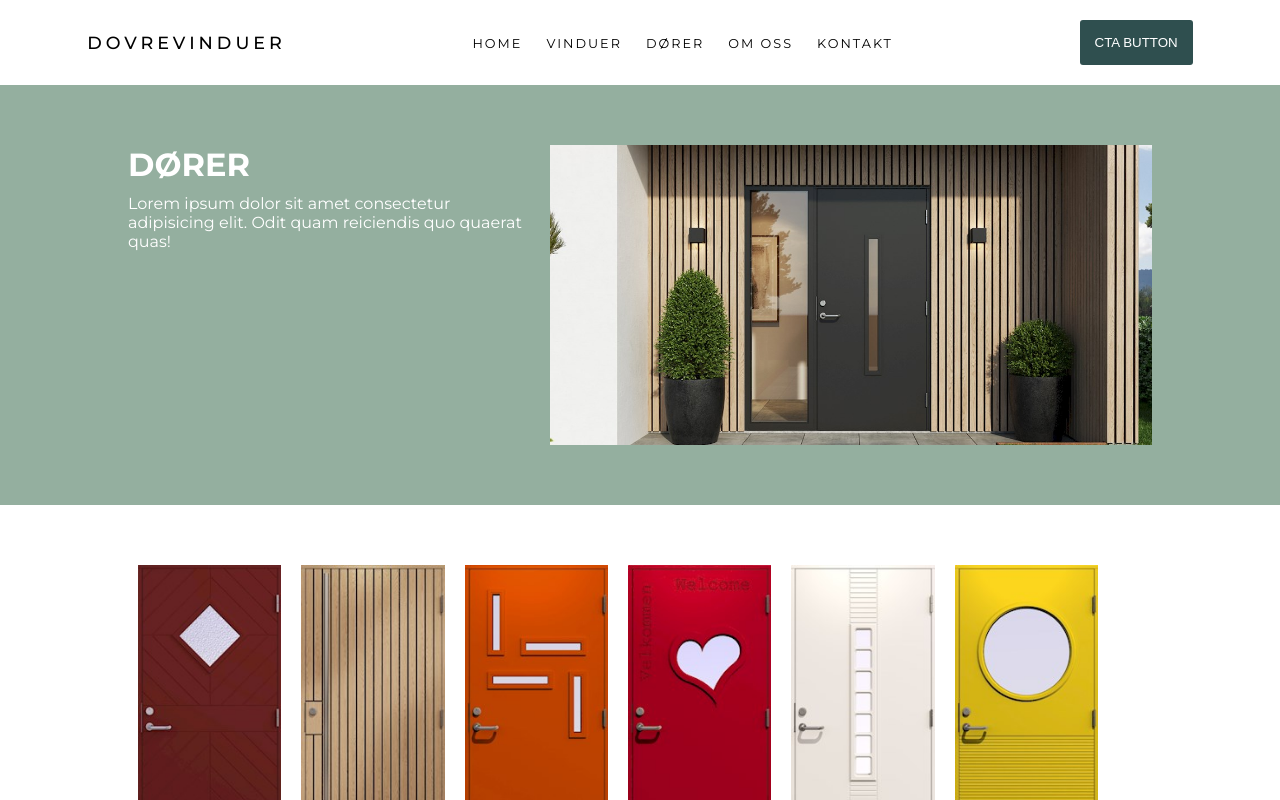
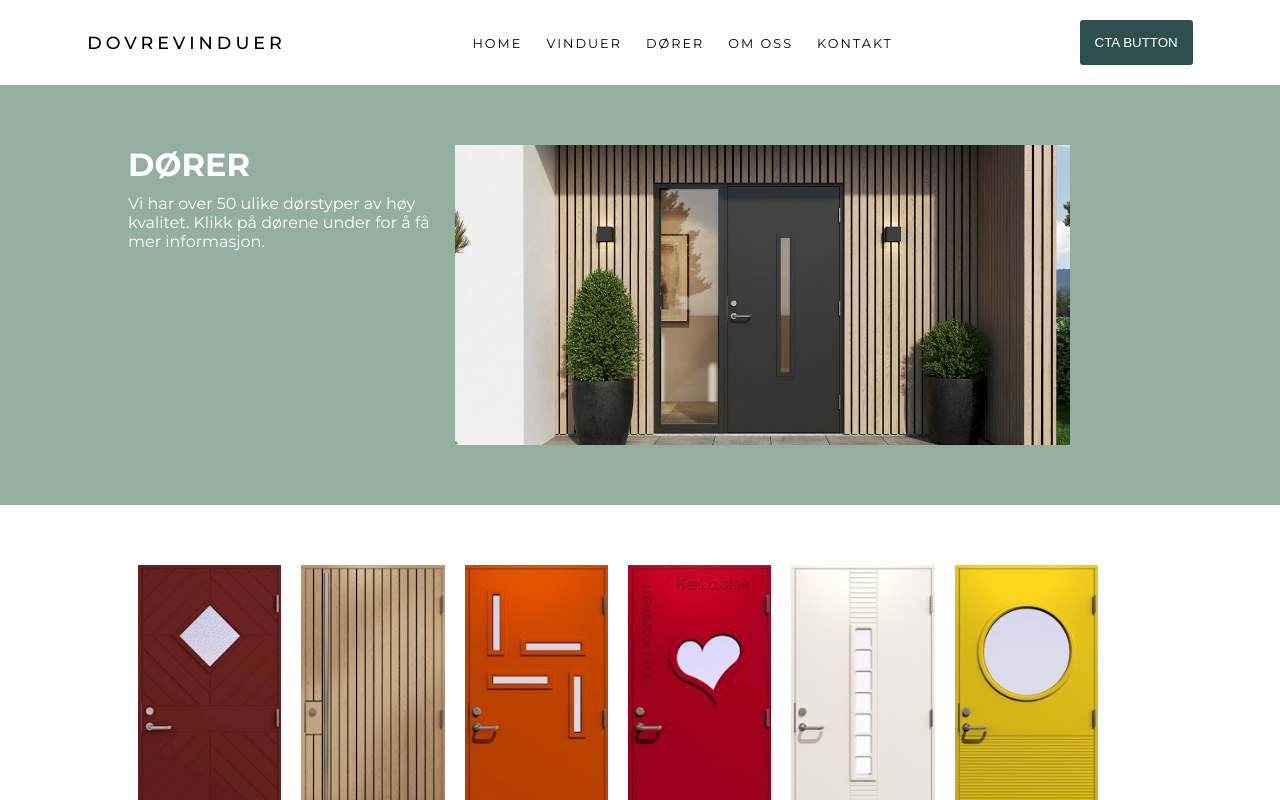
Before and after one commit to DevrMichael/dovre-vinduer, a React (Create React App) app: page /dorer in a window 1280 px wide. Shown: the top 800 px of the page. Built offline with nearby package versions, Linux system fonts and the light colour scheme.

Commit message:
Update text on site

```diff
--- a/src/index.css
+++ b/src/index.css
@@ -357,7 +357,7 @@ footer {
   gap: 20px;
 }
 .door-intro-text {
-  width: 40%;
+  width: 30%;
 }
 .door-intro-text > h1 {
   padding-bottom: 10px;
--- a/src/pages/AboutUs.js
+++ b/src/pages/AboutUs.js
@@ -5,7 +5,7 @@ function AboutUs() {
     <div className="about-us__container">
       <div className="about-us__intro-background">
         <h1>Om Oss</h1>
-        <p>Lorem ipsum dolor sit amet.</p>
+        <p>Vår lidenskap er å levere høykvalitets vinduer og dører til alle våre kunder.</p>
       </div>
       <div className="about-us__container-hero">
         <div className="left-hero">
--- a/src/pages/Door.js
+++ b/src/pages/Door.js
@@ -9,8 +9,7 @@ function Door() {
           <div className="door-intro-text">
             <h1>Dører</h1>
             <p>
-              Lorem ipsum dolor sit amet consectetur adipisicing elit. Odit quam
-              reiciendis quo quaerat quas!
+              Vi har over 50 ulike dørstyper av høy kvalitet. Klikk på dørene under for å få mer informasjon.
             </p>
           </div>
           <div className="door-intro-image"></div>
--- a/src/pages/Window.js
+++ b/src/pages/Window.js
@@ -9,8 +9,7 @@ function Window() {
           <div className="door-intro-text">
             <h1>Vinduer</h1>
             <p>
-              Lorem ipsum dolor sit amet consectetur adipisicing elit. Odit quam
-              reiciendis quo quaerat quas!
+              Klikk for å lese mer om de ulike vindustypene vi tilbyr under.
             </p>
           </div>
           <div className="window-intro-image"></div>
```
